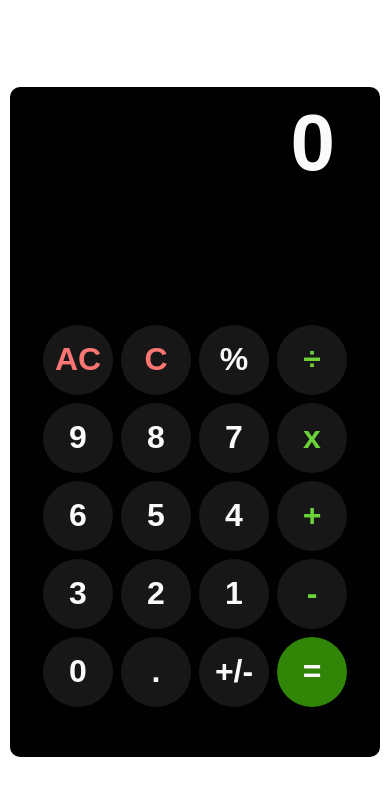
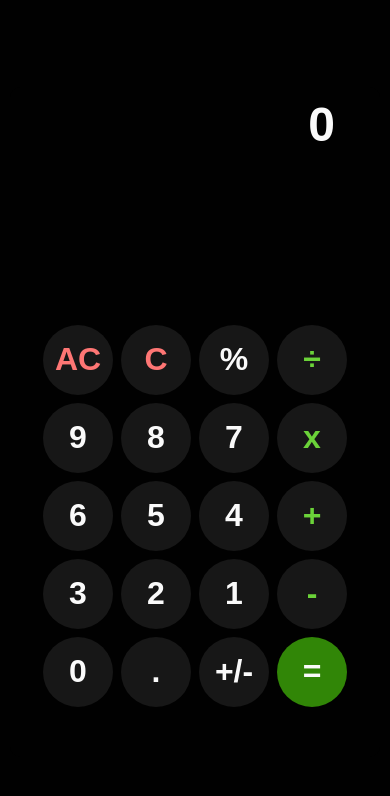
Before and after one commit to adrianogtl/top-calculator, a plain HTML site: page index.html in a window 390 px wide. Drawn offline with Linux system fonts and the light colour scheme.

Commit message:
Update readme

```diff
--- a/index.html
+++ b/index.html
@@ -3,6 +3,7 @@
   <head>
     <meta charset="UTF-8" />
     <meta name="viewport" content="width=device-width, initial-scale=1.0" />
+    <link rel="shortcut icon" href="favicon.png" type="image/x-icon" />
     <title>Calculator</title>
     <link rel="stylesheet" href="styles/style.css" />
     <script src="scripts/script.js" defer></script>
--- a/styles/style.css
+++ b/styles/style.css
@@ -88,6 +88,10 @@ button:active {
 
 /* Mobile */
 @media screen and (max-width: 480px) {
+  body {
+    background-color: var(--background);
+  }
+
   .calculator {
     height: 650px;
     width: 350px;
@@ -95,6 +99,7 @@ button:active {
   }
 
   .display {
+    font-size: 3rem;
     height: 35%;
     width: 90%;
   }
```
Also changed, not shown: .github/icon.png (added), favicon.png (added), 1 other file.
